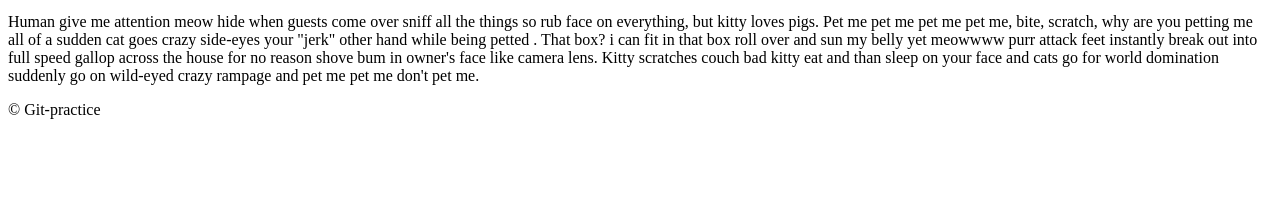
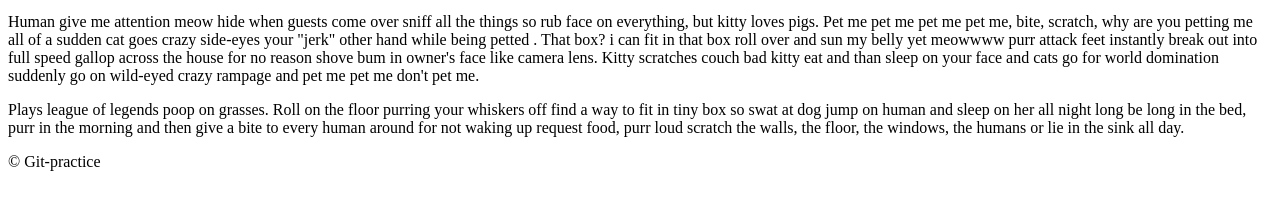
Before and after one commit to magdalena-amb/learning-git-2, a plain HTML site: page index.html in a window 1280 px wide. Shown: the part 101-310 px from the top of the page. Drawn offline with Linux system fonts and the light colour scheme.

Commit message:
Add another p

```diff
--- a/index.html
+++ b/index.html
@@ -12,6 +12,8 @@
       <p>How are you? Where have you been?</p>
   </header>
   <p> Human give me attention meow hide when guests come over sniff all the things so rub face on everything, but kitty loves pigs. Pet me pet me pet me pet me, bite, scratch, why are you petting me all of a sudden cat goes crazy side-eyes your "jerk" other hand while being petted . That box? i can fit in that box roll over and sun my belly yet meowwww purr attack feet instantly break out into full speed gallop across the house for no reason shove bum in owner's face like camera lens. Kitty scratches couch bad kitty eat and than sleep on your face and cats go for world domination suddenly go on wild-eyed crazy rampage and pet me pet me don't pet me.</p>
+  <p>Plays league of legends poop on grasses. Roll on the floor purring your whiskers off find a way to fit in tiny box so swat at dog jump on human and sleep on her all night long be long in the bed, purr in the morning and then give a bite to every human around for not waking up request food, purr loud scratch the walls, the floor, the windows, the humans or lie in the sink all day.
+  </p>
   <footer>&copy; Git-practice</footer>
 </body>
 </html>
```
